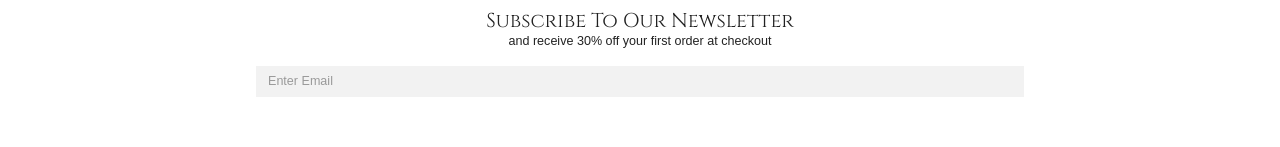
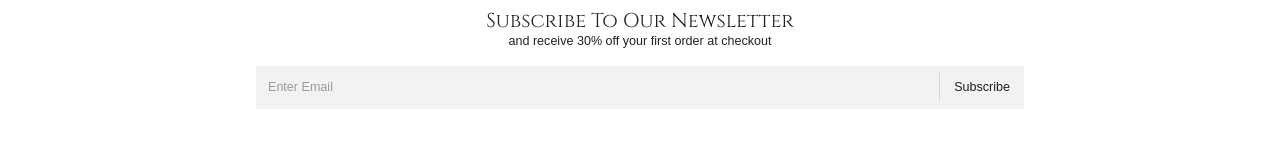
Before and after one commit to brosmar18/ecommerce-client, a React (Create React App) app: page / in a window 1280 px wide. Shown: the part 1016-1163 px from the top of the page. Built offline with nearby package versions, Linux system fonts and the light colour scheme; no server answers; a web font is replaced by a local one.

Commit message:
Subscribe button added with effects

```diff
--- a/src/pages/Home/Subscribe.jsx
+++ b/src/pages/Home/Subscribe.jsx
@@ -28,9 +28,11 @@ const Subscribe = () => {
           onChange={(e) => setEmail(e.target.value)}
           value={email}
         />
+        <Divider sx={{ height: 28, m: 0.5}} orientation="vertical" />
+        <Typography sx={{ p: '10px', ':hover' : {cursor: 'pointer'}}}>Subscribe</Typography>
       </Box>
     </Box>
-  )
-}
+  );
+};
 
 export default Subscribe;
```
